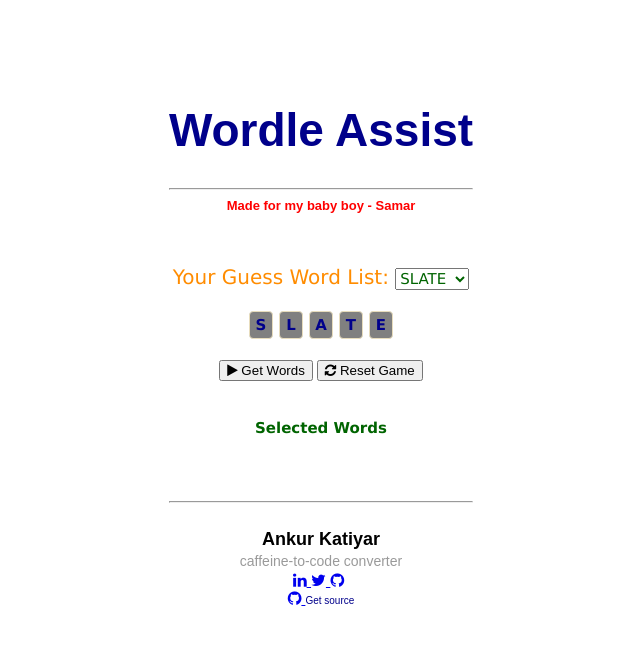
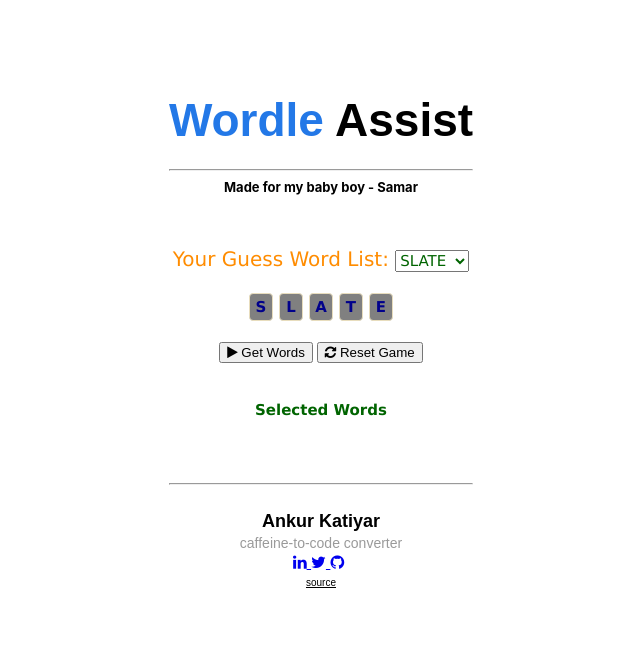
Before and after one commit to ankur-katiyar/wordle, a Django app: page /samwordle/ in a window 1280 px wide. Shown: the top 645 px of the page, without its empty margins (319-959 px from the left). Run offline with Django 3.2, Linux system fonts and the light colour scheme; some libraries are stand-ins or nearby versions.

Commit message:
more updates

```diff
--- a/templates/index.html
+++ b/templates/index.html
@@ -80,9 +80,12 @@
 <body>
     <script src="http://ajax.googleapis.com/ajax/libs/jquery/1.11.1/jquery.min.js"></script>
     <br><br><br><br>
-    <h1 style="color: darkblue; font-size: 46px; font-family: Arial, Helvetica, sans-serif;">Wordle Assist</h1>
+    <h1> <span style="color: rgb(35, 120, 231); font-size: 46px; font-family:sans-serif;">Wordle </span>
+        <span style="color: black; font-size: 46px; font-family:sans-serif;">Assist </span>
+    </h1>
     <hr>
-    <h3 style="margin: 0px; font-size: 13px; color: red; text-align: center; font-family: Arial;">
+    <h3
+        style="margin: 0px; font-size: 13px; color: black; text-align: center; font-family: -apple-system, BlinkMacSystemFont, 'Segoe UI', Roboto, Oxygen, Ubuntu, Cantarell, 'Open Sans', 'Helvetica Neue', sans-serif;">
         <span>Made for my baby boy - Samar</span>
     </h3>
 
@@ -178,11 +181,10 @@
             <i class="fa fa-github"></i>
         </a>
     </div>
-    <a href="https://github.com/ankur-katiyar/wordle">
-        <i class="fa fa-github fa"></i>
+    <a href="https://github.com/ankur-katiyar/wordle"
+        style="color: black; font-size: 10px; font-family: Arial, sans-serif; text-align: left;">
+        source</label>
     </a>
-    <label style="color: darkblue; font-size: 10px; font-family: Arial, sans-serif; text-align: left;">Get
-        source</label>
 
 
     <script>
```
Also changed, not shown: db.sqlite3.
